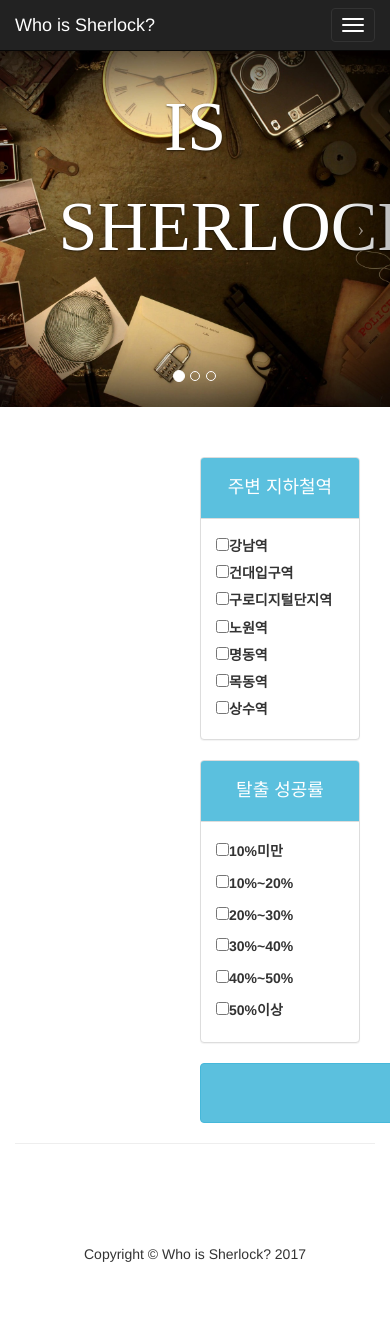
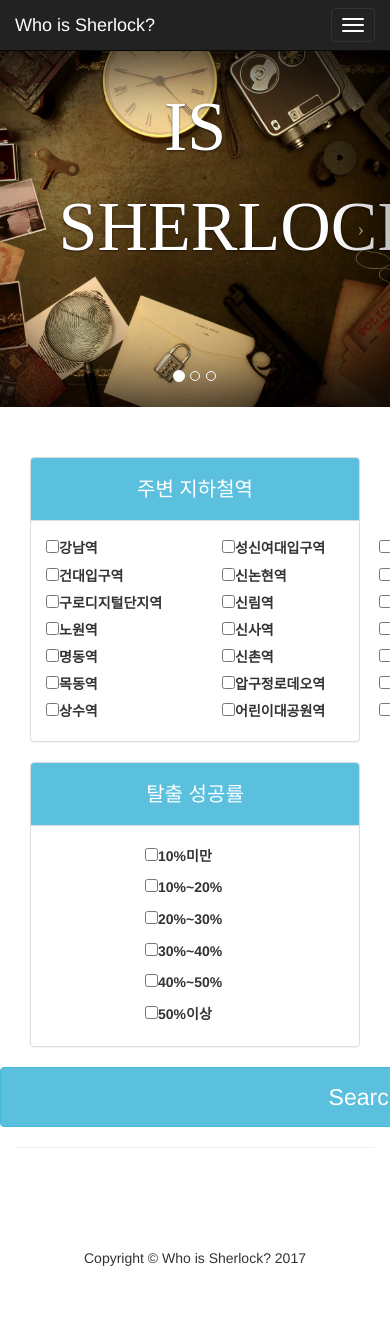
Before and after one commit to HuiwonKo/Sherlock, a Django app: page /cafe/ in a window 390 px wide; the page is wider, and only the part inside the window is pictured. Before the commit the page ends 1262 px from the top of that part, so only its background shows below. Run offline with Django 3.2, Linux system fonts and the light colour scheme; parts of the project's set-up code (start-up, migrations or seed data) failed here and were passed over; some libraries are stand-ins or nearby versions.

Commit message:
버튼 크기 조정/carousel 속도 조정

```diff
--- a/Sherlock/cafe/templates/cafe/index.html
+++ b/Sherlock/cafe/templates/cafe/index.html
@@ -62,14 +62,14 @@
 </style>
         <form method="POST" action="#search">
         {% csrf_token %}
-            <div class="container" style="margin-left:170px;">
-                <div class="col-md-6">
+            <div class="container" style="margin-left:auto; margin-right: auto;">
+                <div class="col-md-9">
                     <div class="panel panel-default">
                         <div class="panel-heading" style="background-color:#5bc0de;">
-                            <h4 style="color:white;" ><center>주변 지하철역</center></h4>
+                            <h4 style="color:white; font-size: 2rem;" ><center>주변 지하철역</center></h4>
                         </div>
                         <div class="panel-body">
-                            <table width=450 height=190>
+                            <table width=450 height=190 align=center>
                             <tr>
                                 <td><label for="1"><input type="checkbox" name="station" value="1" id="1">강남역</label></td>
                                 <td><label for="2"><input type="checkbox" name="station" value="8" id="2">성신여대입구역</label></td>
@@ -109,13 +109,13 @@
                         </div>
                     </div>
                 </div>
-                <div class="col-md-2">
+                <div class="col-md-3">
                     <div class="panel panel-default">
                         <div class="panel-heading" style="background-color:#5bc0de;">
-                            <h4 style="color:white;"><center>탈출 성공률</center></h4>
+                            <h4 style="color:white; font-size: 2rem;"><center>탈출 성공률</center></h4>
                         </div>
                         <div class="panel-body">
-                        <table width=200 height=190>
+                        <table width=100 height=190 align=center>
                             <tr>
                                 <td><label for="22"><input type="checkbox" name="level" value="1" id="22">10%미만</label></td>
                             </tr>
@@ -136,10 +136,14 @@
                             </tr>
                         </table>
                         </div>
+
                     </div>
+
                 </div>
+
+
             </div>
-            <input type="submit" class="btn btn-info btn-block" style="width:730px; height:60px; margin-left:200px;" value="Search" />
+             <input type="submit" class="btn btn-info btn-block" style="font-size: 2.3rem; width:730px; height:60px; margin-left:auto; margin-right: auto;" value="Search" />
         </form>
 
 
--- a/Sherlock/cafe/templates/cafe/layout.html
+++ b/Sherlock/cafe/templates/cafe/layout.html
@@ -153,7 +153,7 @@
     <!-- Script to Activate the Carousel -->
     <script language="javascript">
     $('.carousel').carousel({
-        interval: 5000 //changes the speed
+        interval: 4000//changes the speed
     })
     $(document).ready(function(){
         $("#myBtn").click(function(){
```
